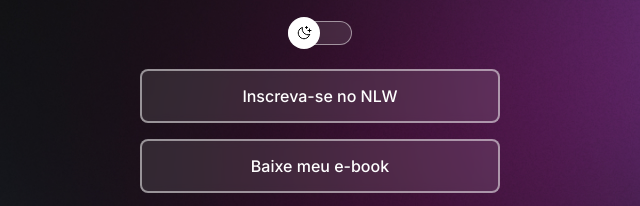
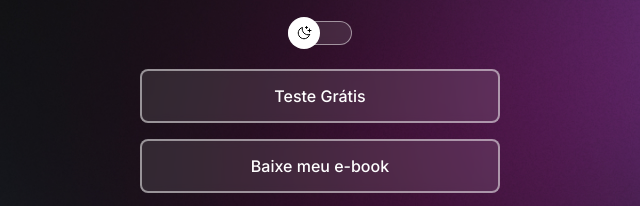
Before and after one commit to kauanketner/space_external_link, a plain HTML site: page index.html in a window 1280 px wide. Shown: the part 199-405 px from the top of the page, 320-960 px from the left. Drawn offline with nearby package versions, Linux system fonts and the light colour scheme.

Commit message:
Mudei o nome de um bot o.

```diff
--- a/index.html
+++ b/index.html
@@ -27,7 +27,7 @@
       </div>
 
       <div class="button-container">
-        <a href="#" class="button">Inscreva-se no NLW</a>
+        <a href="#" class="button">Teste Grátis</a>
         <a href="#" class="button">Baixe meu e-book</a>
         <a href="#" class="button">Veja meu portfólio</a>
         <a href="#" class="button">Conheça o Explorer</a>
```
